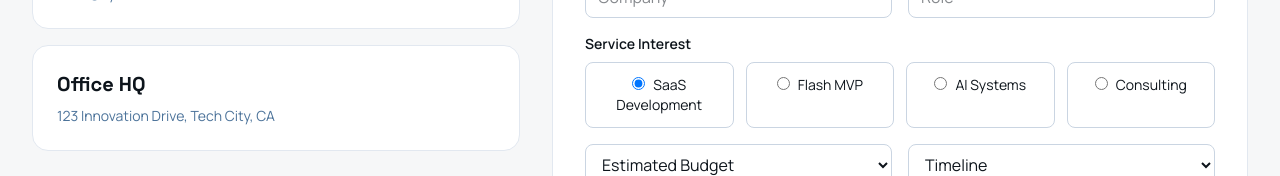
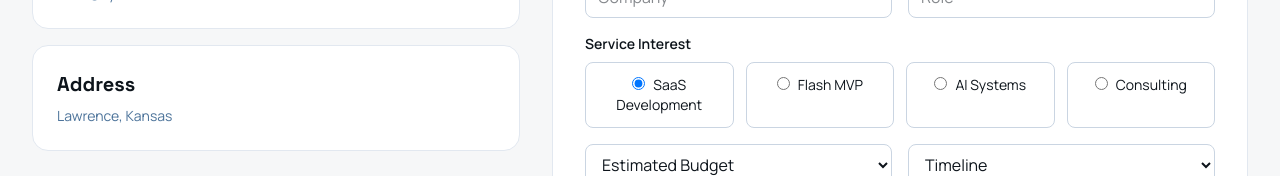
Before and after one commit to zyshaire/zyshaire-web, a React (Vite) app in the folder website/: page /contact in a window 1280 px wide. Shown: the part 712-888 px from the top of the page. Built offline with nearby package versions, Linux system fonts and the light colour scheme; no server answers.

Commit message:
Update contact page address

```diff
--- a/website/src/pages/ContactPage.tsx
+++ b/website/src/pages/ContactPage.tsx
@@ -32,8 +32,8 @@ export function ContactPage() {
                 <p className="mt-2 text-sm text-text-muted">hello@zyshaire.com</p>
               </article>
               <article className="rounded-2xl border border-slate-200 bg-white p-6">
-                <h3 className="font-display text-xl font-bold text-text-main">Office HQ</h3>
-                <p className="mt-2 text-sm text-text-muted">123 Innovation Drive, Tech City, CA</p>
+                <h3 className="font-display text-xl font-bold text-text-main">Address</h3>
+                <p className="mt-2 text-sm text-text-muted">Lawrence, Kansas</p>
               </article>
             </aside>
 
```
